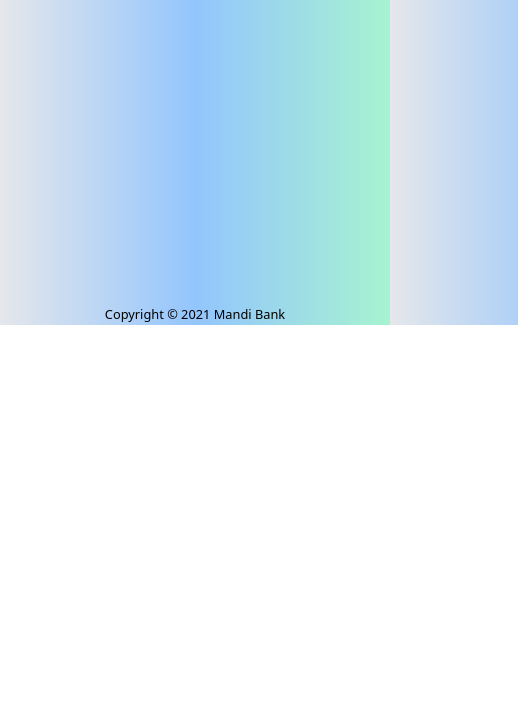
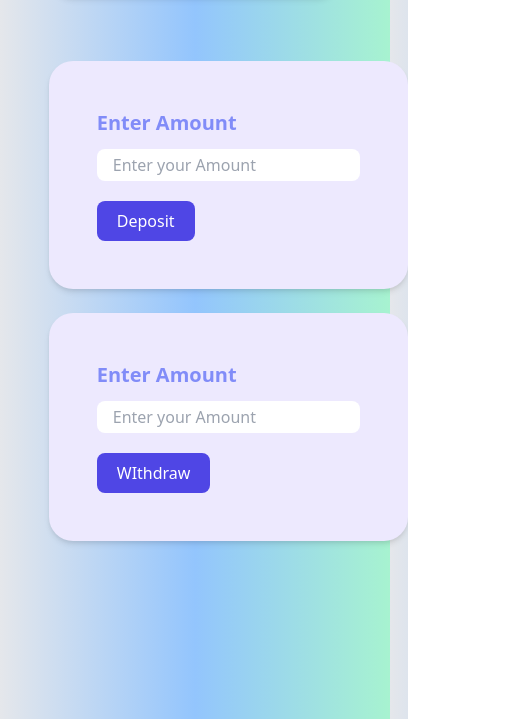
Before and after one commit to Rupom007/bank-site, a plain HTML site: page bank.html in a window 390 px wide. Shown: the part 815-1534 px from the top of the page, 518 px wide, since content can reach past the window. Before the commit the page ends 1140 px from the top, so only its background shows below. Drawn offline with nearby package versions, Linux system fonts and the light colour scheme.

Commit message:
super final commit

```diff
--- a/bank.html
+++ b/bank.html
@@ -13,7 +13,7 @@
         <h1 class="text-6xl font-semibold text-center mb-28 mt-16">Hogar <span class="text-purple-300">Bank</span></h1>
     </header>
     <main>
-        <section class="grid grid-cols-3 gap-6 w-3/4 mx-auto">
+        <section class="grid md:grid-cols-3 gap-6 w-3/4 mx-auto">
             <div class="bg-green-100 p-12 text-4xl text-blue-600 font-semibold rounded-3xl shadow-md">
                 <h1>Deposit</h1>
                 <h3>$<span id="deposit-money">00</span></h3>
@@ -27,7 +27,7 @@
                 <h3>$<span id="balance-money">2000</span></h3>
             </div>
         </section>
-        <section class="grid grid-cols-2 gap-6 w-3/4 mx-auto mt-16">
+        <section class="grid md:grid-cols-2 gap-6 w-3/4 mx-auto mt-16">
             <div class="bg-purple-100 p-12 font-semibold rounded-3xl shadow-md">
                 <h1 class="text-xl font-semibold text-indigo-400 mb-3">Enter Amount</h1>
                 <input class="rounded-lg px-4 py-1 mb-5" type="text" name="" id="deposit-input" placeholder="Enter your Amount"><br>
@@ -40,7 +40,7 @@
             </div>
         </section>
         <footer>
-            <p class="text-center mt-96"><small>Copyright © 2021 Mandi Bank</small></p>
+            <p class="text-center mt-96"><small>Copyright © 2021 Hogar Bank</small></p>
         </footer>
     </main>
     <!-- javascript -->
```
